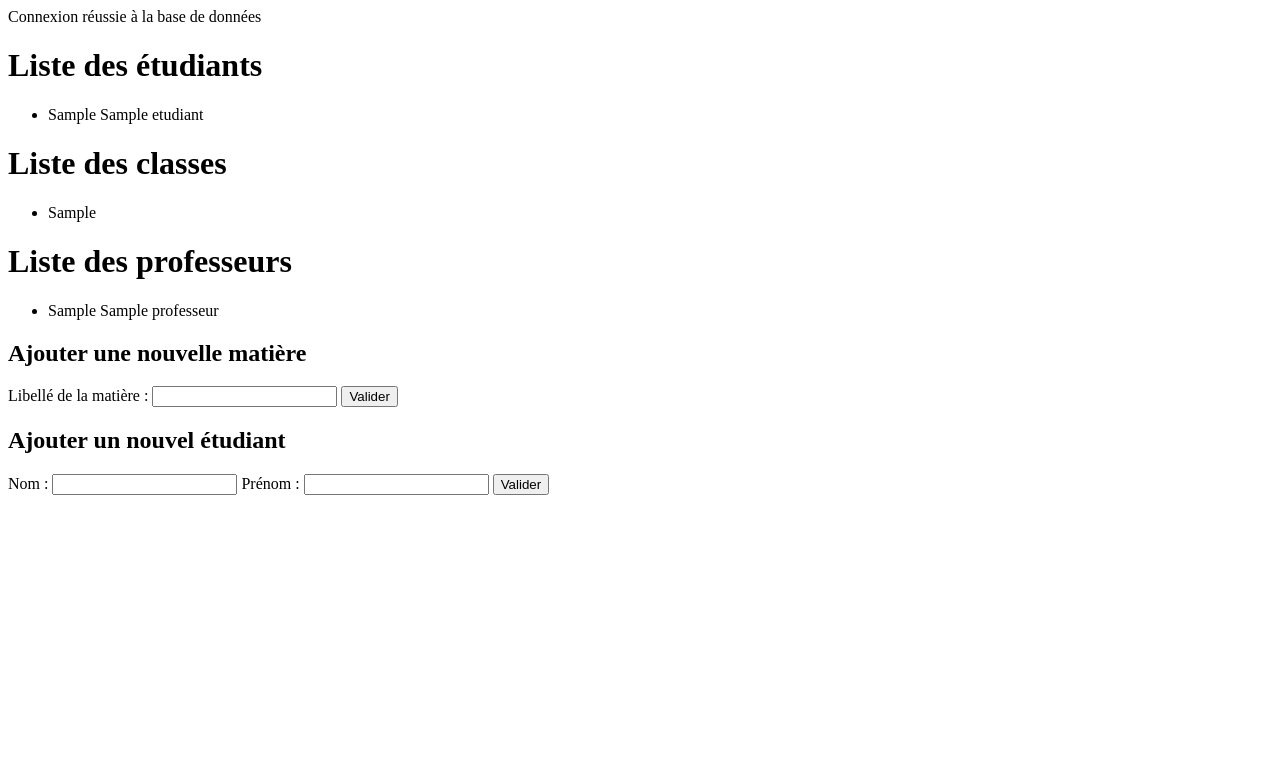
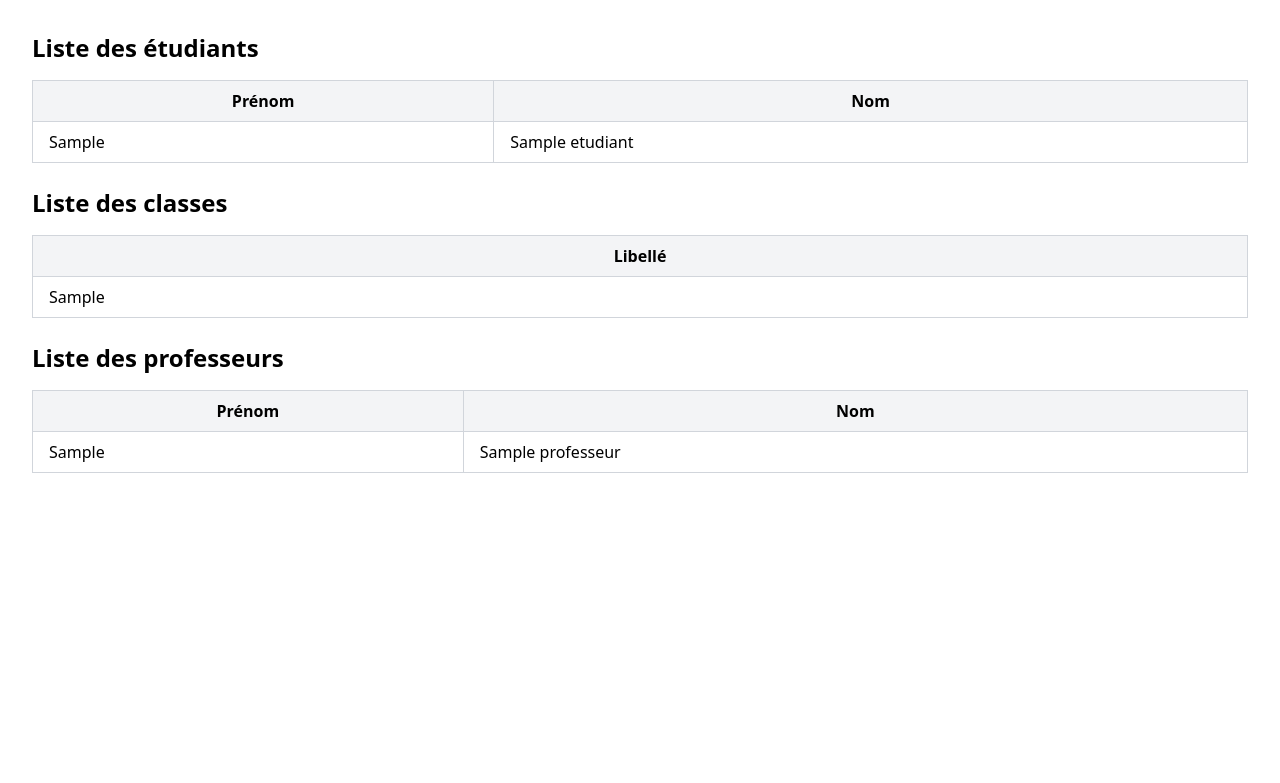
Before and after one commit to Tirahzy/Tp_sql_php, a PHP site: page / in a window 1280 px wide. Shown: the top 783 px of the page. Run offline with PHP 8.4, Linux system fonts and the light colour scheme; tables that the repository leaves empty or names only in its code hold one stand-in row (values such as "Sample post"); some libraries are stand-ins or nearby versions.

Commit message:
partie 1 et 2 du tp10

```diff
--- a/exo9-tp/Model/pdo.php
+++ b/exo9-tp/Model/pdo.php
@@ -1,4 +1,6 @@
 <?php
+session_start();
+
 $servername = "localhost"; // Nom du serveur
 $username = "root"; // Nom d'utilisateur de la base de données
 $password = "root"; // Mot de passe de la base de données
@@ -8,8 +10,14 @@ try {
     $dbPDO = new PDO("mysql:host=$servername;dbname=$dbname", $username, $password);
     // Configuration de PDO pour générer des exceptions en cas d'erreur
     $dbPDO->setAttribute(PDO::ATTR_ERRMODE, PDO::ERRMODE_EXCEPTION);
-    echo "Connexion réussie à la base de données";
 } catch (PDOException $e) {
-    echo "La connexion a échouée : " . $e->getMessage();
+    die("La connexion a échoué : " . $e->getMessage());
 }
+
+// Création de la table user si elle n'existe pas
+$dbPDO->exec("CREATE TABLE IF NOT EXISTS users (
+    id INT AUTO_INCREMENT PRIMARY KEY,
+    username VARCHAR(255) NOT NULL UNIQUE,
+    password VARCHAR(255) NOT NULL
+)");
 ?>
--- a/exo9-tp/index.php
+++ b/exo9-tp/index.php
@@ -1,15 +1,15 @@
 <?php require 'Model/pdo.php'; ?>
 
 <?php
-
+// Récupération des étudiants
 $query = $dbPDO->query('SELECT nom, prenom FROM etudiants');
 $etudiants = $query->fetchAll(PDO::FETCH_ASSOC);
 
-
+// Récupération des classes
 $queryClasses = $dbPDO->query('SELECT libelle FROM classes');
 $classes = $queryClasses->fetchAll(PDO::FETCH_ASSOC);
 
-
+// Récupération des professeurs
 $queryprof = $dbPDO->query('SELECT nom, prenom FROM professeurs');
 $profs = $queryprof->fetchAll(PDO::FETCH_ASSOC);
 ?>
@@ -19,45 +19,61 @@ $profs = $queryprof->fetchAll(PDO::FETCH_ASSOC);
 <head>
     <meta charset="UTF-8">
     <title>Liste des étudiants et des classes</title>
+    <script src="https://cdn.tailwindcss.com"></script>
 </head>
-<body>
+<body class="p-8">
 
-<h1>Liste des étudiants</h1>
-<ul>
-    <?php foreach ($etudiants as $etudiant): ?>
-        <li><?= $etudiant['prenom'] . ' ' . $etudiant['nom'] ?></li>
-    <?php endforeach; ?>
-</ul>
+<h1 class="text-2xl font-bold mb-4">Liste des étudiants</h1>
+<table class="table-auto w-full border-collapse border border-gray-200">
+    <thead>
+    <tr class="bg-gray-100">
+        <th class="border border-gray-300 px-4 py-2">Prénom</th>
+        <th class="border border-gray-300 px-4 py-2">Nom</th>
+    </tr>
+    </thead>
+    <tbody>
+    <?php foreach ($etudiants as $etudiant) { ?>
+        <tr>
+            <td class="border border-gray-300 px-4 py-2"><?= $etudiant['prenom'] ?></td>
+            <td class="border border-gray-300 px-4 py-2"><?= $etudiant['nom'] ?></td>
+        </tr>
+    <?php } ?>
+    </tbody>
+</table>
 
-<h1>Liste des classes</h1>
-<ul>
-    <?php foreach ($classes as $classe): ?>
-        <li><?= $classe['libelle'] ?></li>
-    <?php endforeach; ?>
-</ul>
+<h1 class="text-2xl font-bold mt-6 mb-4">Liste des classes</h1>
+<table class="table-auto w-full border-collapse border border-gray-200">
+    <thead>
+    <tr class="bg-gray-100">
+        <th class="border border-gray-300 px-4 py-2">Libellé</th>
+    </tr>
+    </thead>
+    <tbody>
+    <?php foreach ($classes as $classe) { ?>
+        <tr>
+            <td class="border border-gray-300 px-4 py-2"><?= $classe['libelle'] ?></td>
+        </tr>
+    <?php } ?>
+    </tbody>
+</table>
 
-<h1>Liste des professeurs</h1>
-<ul>
-    <?php foreach ($profs as $prof): ?>
-        <li><?= $prof['prenom'] . ' ' . $prof['nom'] ?></li>
-    <?php endforeach; ?>
-</ul>
-
-<h2>Ajouter une nouvelle matière</h2>
-<form action="./views/nouvelle_matiere.php" method="post">
-    <label for="libelle">Libellé de la matière :</label>
-    <input type="text" id="libelle" name="libelle" required>
-    <button type="submit">Valider</button>
-</form>
-
-<h2>Ajouter un nouvel étudiant</h2>
-<form action="./views/nouvel_etudiant.php" method="post">
-    <label for="nom">Nom :</label>
-    <input type="text" id="nom" name="nom" required>
-    <label for="prenom">Prénom :</label>
-    <input type="text" id="prenom" name="prenom" required>
-    <button type="submit">Valider</button>
-</form>
+<h1 class="text-2xl font-bold mt-6 mb-4">Liste des professeurs</h1>
+<table class="table-auto w-full border-collapse border border-gray-200">
+    <thead>
+    <tr class="bg-gray-100">
+        <th class="border border-gray-300 px-4 py-2">Prénom</th>
+        <th class="border border-gray-300 px-4 py-2">Nom</th>
+    </tr>
+    </thead>
+    <tbody>
+    <?php foreach ($profs as $prof) { ?>
+        <tr>
+            <td class="border border-gray-300 px-4 py-2"><?= $prof['prenom'] ?></td>
+            <td class="border border-gray-300 px-4 py-2"><?= $prof['nom'] ?></td>
+        </tr>
+    <?php } ?>
+    </tbody>
+</table>
 
 </body>
 </html>
```
